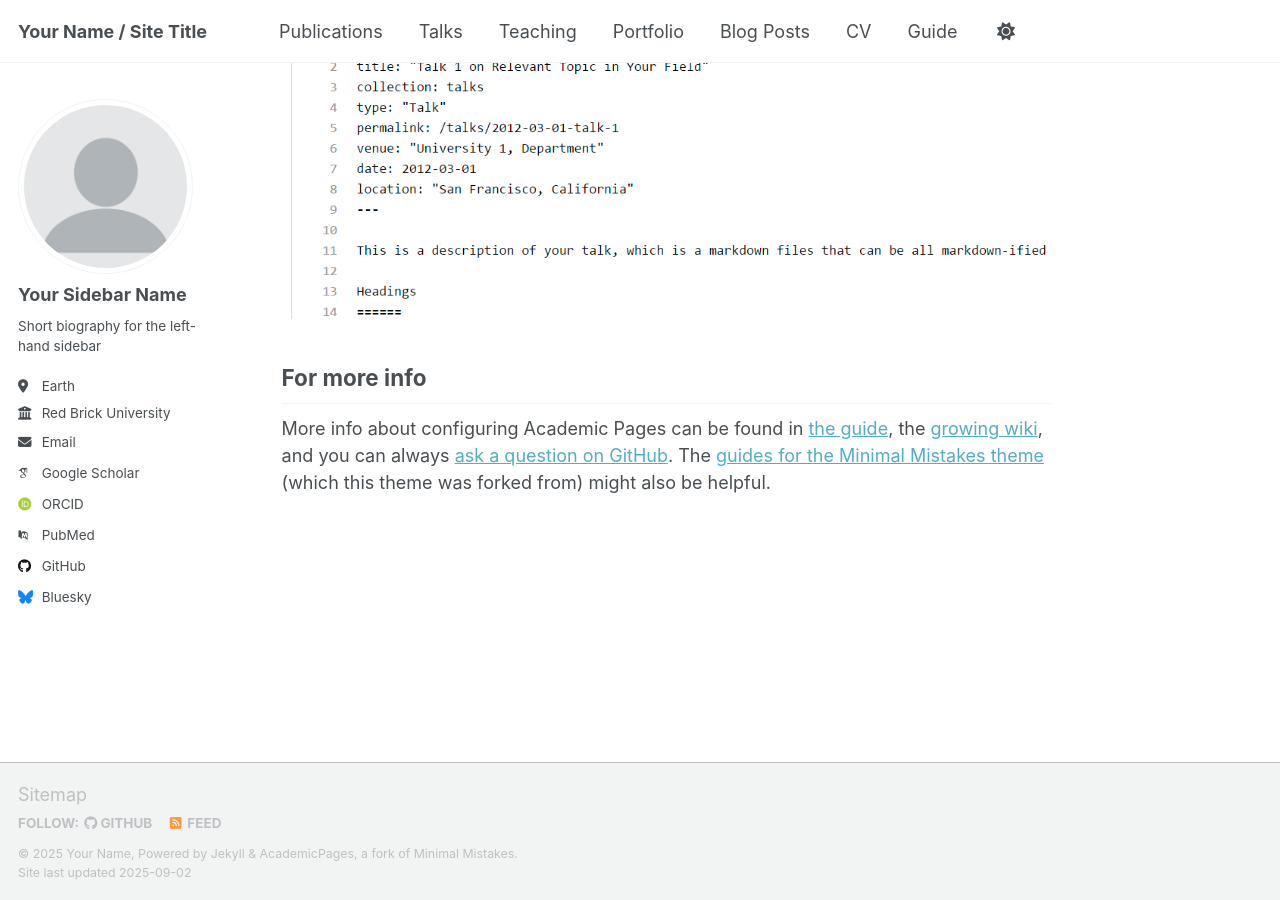
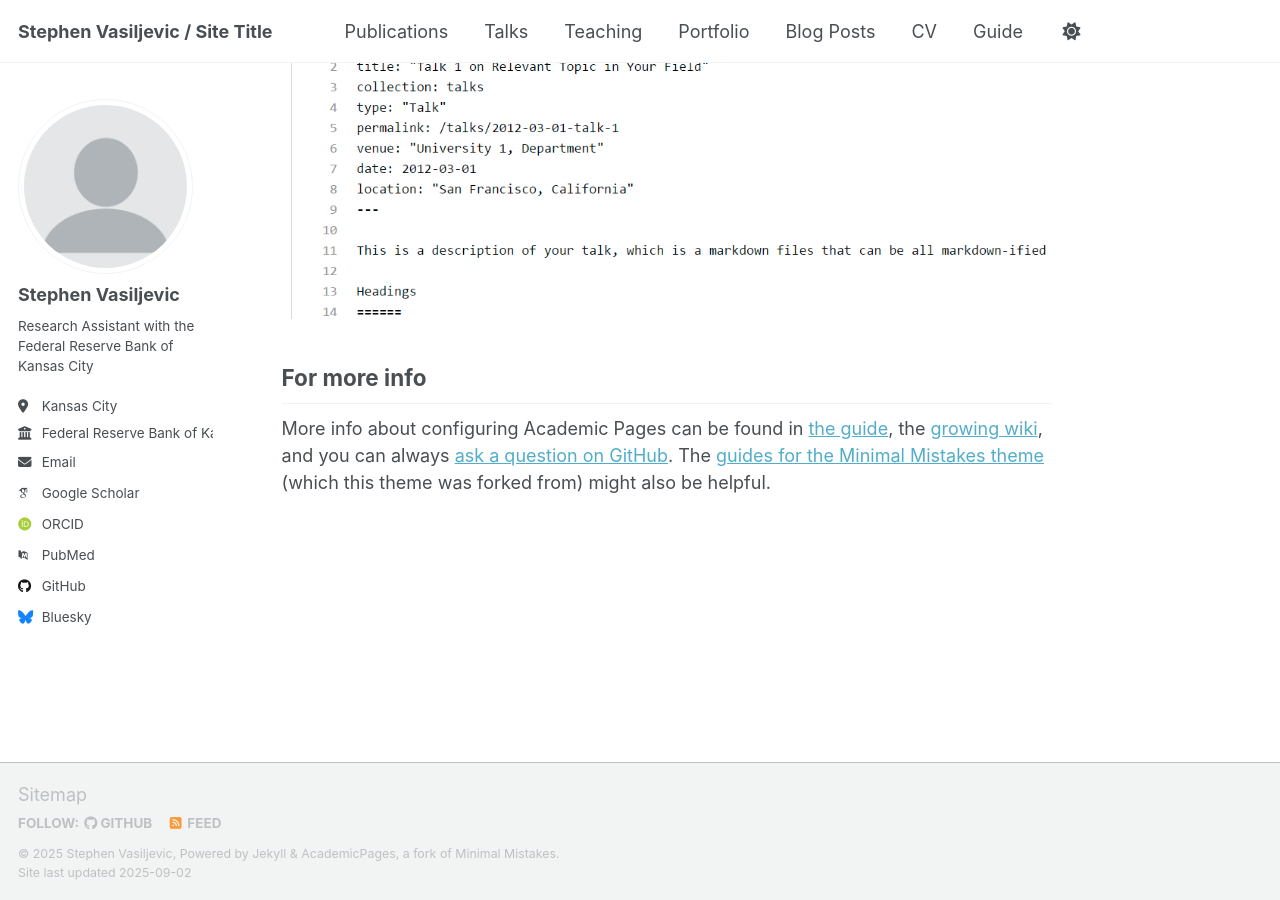
Before and after one commit to sdv03/sdv03.github.io, a Jekyll site: the page built from _pages/about.md, in a window 1280 px wide and 900 px high, scrolled down 2880 px. Built offline with Jekyll 4.4.1, drawn with Linux system fonts in a browser that asks for light colours; some web fonts are replaced; a script that is not in the unit is left out.

Commit message:
Update _config.yml

```diff
--- a/_config.yml
+++ b/_config.yml
@@ -9,13 +9,13 @@
 # Basic Site Settings
 locale                   : "en-US"
 site_theme               : "default" # Currently available options are "default", "air"
-title                    : "Your Name / Site Title"
+title                    : "Stephen Vasiljevic / Site Title"
 title_separator          : "-"
-name                     : &name "Your Name"
-description              : &description "personal description"
-url                      : https://academicpages.github.io # the base hostname & protocol for your site e.g. "https://[your GitHub username].github.io" or if you already have some other page hosted on Github then use "https://[your GitHub username].github.io/[Your Repo Name]"
+name                     : &name "Stephen Vasiljevic"
+description              : &description "Research Assistant with the Federal Reserve Bank of Kansas City"
+url                      : https://sdv03.github.io # the base hostname & protocol for your site e.g. "https://[your GitHub username].github.io" or if you already have some other page hosted on Github then use "https://[your GitHub username].github.io/[Your Repo Name]"
 baseurl                  : "" # the subpath of your site, e.g. "/blog"
-repository               : "academicpages/academicpages.github.io"
+repository               : "sdv03/sdv03.github.io"
 
 # Site Author - The following control what appear as part of the author content on the side bar.
 #               If a field is blank the icon and link will not appear, otherwise it will be shown.
@@ -23,13 +23,13 @@ repository               : "academicpages/academicpages.github.io"
 author:
   # Biographic information
   avatar           : "profile.png"
-  name             : "Your Sidebar Name"
+  name             : "Stephen Vasiljevic"
   pronouns         : # example: "she/her"
-  bio              : "Short biography for the left-hand sidebar"
-  location         : "Earth"
-  employer         : "Red Brick University"
+  bio              : "Research Assistant with the Federal Reserve Bank of Kansas City"
+  location         : "Kansas City"
+  employer         : "Federal Reserve Bank of Kansas City"
   uri              : # URL
-  email            : "none@example.org"
+  email            : "svasiljevic@live.com"
 
   # Academic websites
   academia         : # URL
```
